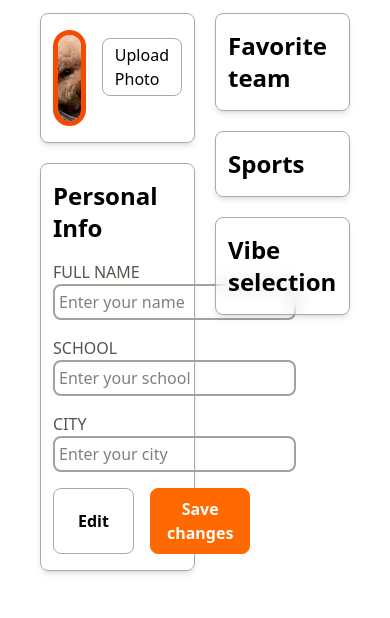
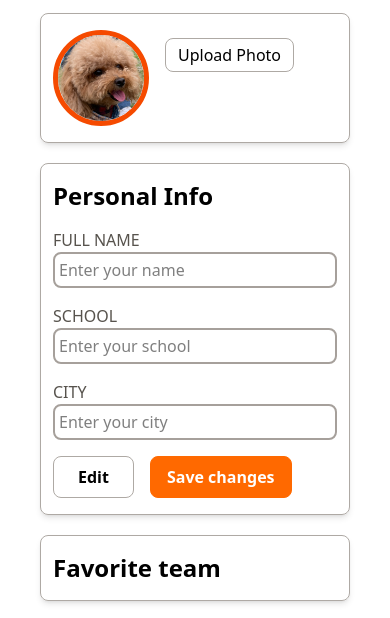
Before and after one commit to AG0GYL/1800_202610_DTC02, a website built with Vite: page pages/profile.html in a window 390 px wide. Shown: the part 211-829 px from the top of the page. Built offline with nearby package versions, Linux system fonts and the light colour scheme; some packages are replaced by stand-ins of ours; no server answers.

Commit message:
Make profile page mobile-view supported

```diff
--- a/pages/profile.html
+++ b/pages/profile.html
@@ -18,8 +18,8 @@
 
     <main class="max-w-6xl mx-auto p-10 flex flex-col gap-4">
       <h1 class="text-5xl font-bold py-5">User Profile</h1>
-      <section id="columnContainer" class="flex gap-5">
-        <div id="leftColumnContainer" class="w-1/2 flex flex-col gap-5">
+      <section id="columnContainer" class="flex gap-5 flex-col md:flex-row">
+        <div id="leftColumnContainer" class="w-full md:w-1/2 flex flex-col gap-5">
           <!-- PROFILE PICTURE CONTAINER -->
           <section
             id="profilePictureContainer"
@@ -117,7 +117,7 @@
             </form>
           </section>
         </div>
-        <div id="rightColumnContainer" class="w-1/2 flex flex-col gap-5">
+        <div id="rightColumnContainer" class="w-full md:w-1/2 flex flex-col gap-5">
           <!-- FAVORITE TEAM SELECTION -->
           <section
             class="flex border-1 border-stone-400/90 p-4 px-3 rounded-lg gap-4 shadow-md backdrop-blur-sm hover:border-orange-400"
```
